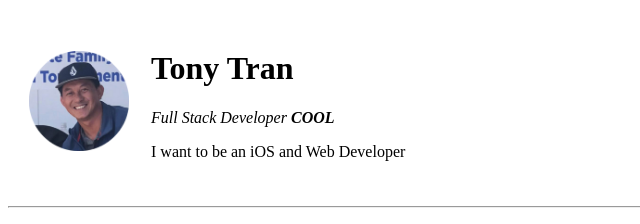
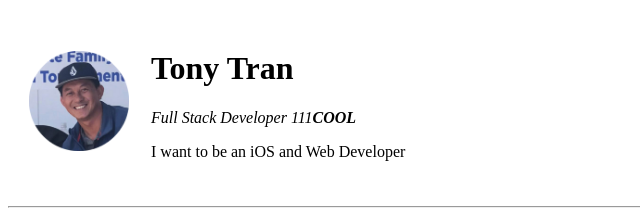
Before and after one commit to tuansd/cv, a plain HTML site: page index.html in a window 1280 px wide. Shown: the top 224 px of the page, 0-640 px from the left. Drawn offline with Linux system fonts and the light colour scheme.

Commit message:
Update index.html

```diff
--- a/index.html
+++ b/index.html
@@ -9,7 +9,7 @@
       <tr>
         <td><img src="images/tony-pic.png" height="100" alt="Tony Tran Profile Picture"></td>
         <td><h1>Tony Tran</h1>
-        <p><em>Full Stack Developer <strong>COOL</strong> </em></p>
+        <p><em>Full Stack Developer 111<strong>COOL</strong> </em></p>
         <p>I want to be an iOS and Web Developer</p></td>
       </tr>
     </table>
```
